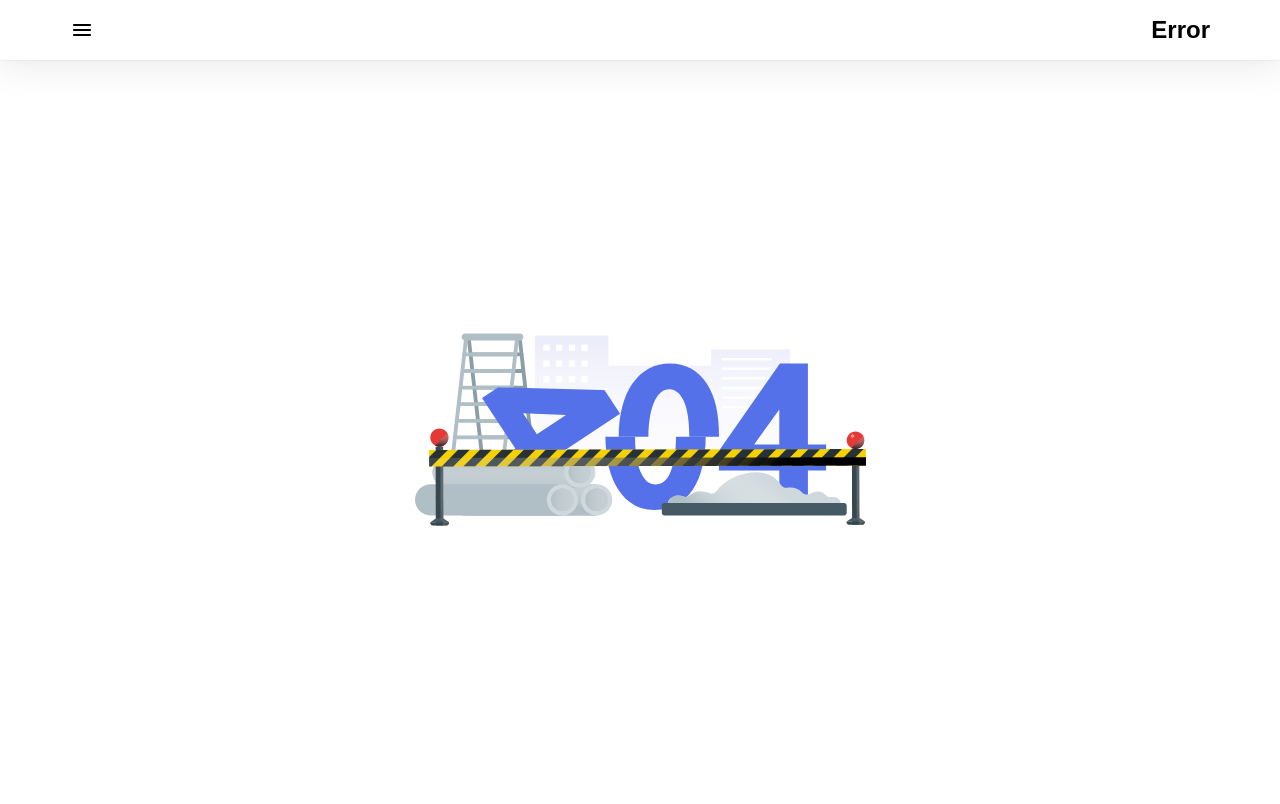
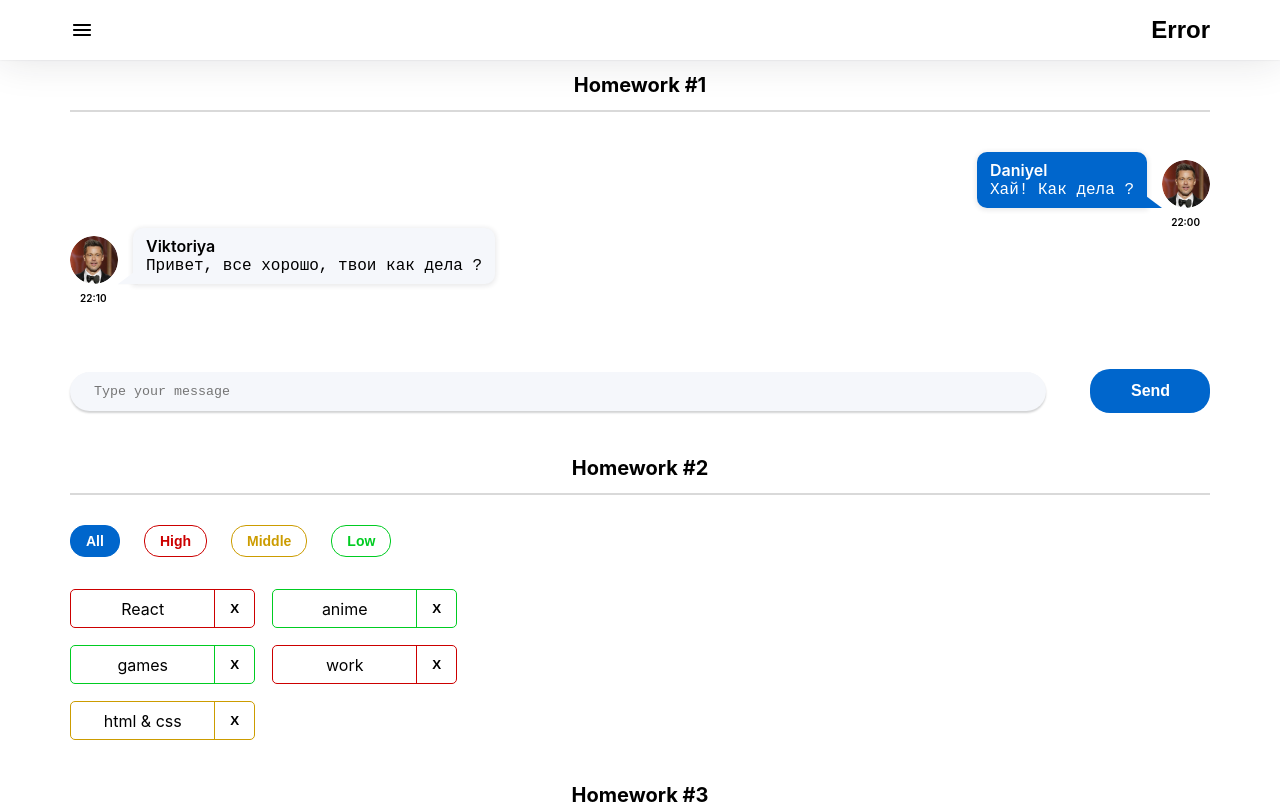
Before and after one commit to Daniyel-Tkachuk/homework-2-autoCheck, a React (Create React App) app: page /#/ in a window 1280 px wide. Shown: the top 804 px of the page. Built offline with nearby package versions, Linux system fonts and the light colour scheme.

Commit message:
refactor HW-5

```diff
--- a/src/s2-homeworks/hw05/Pages.tsx
+++ b/src/s2-homeworks/hw05/Pages.tsx
@@ -19,7 +19,7 @@
             <Routes>
                 {/*роутинг будут писать студенты*/}
                 {/*в начале мы попадаем на страницу '/' и переходим сразу на страницу /pre-junior*/}
-                <Route path={PATH.PRE_JUNIOR} element={<PreJunior/>}/>
+                <Route path="/" element={<PreJunior/>}/>
 
                 {/*роуты для /pre-junior, /junior, /junior-plus*/}
                 <Route path={PATH.PRE_JUNIOR} element={<PreJunior/>}/>
--- a/src/s2-homeworks/hw05/header/Header.tsx
+++ b/src/s2-homeworks/hw05/header/Header.tsx
@@ -11,6 +11,7 @@
 export const Header: FC<PropsType> = ({handleOpen}) => {
     // hw5-menu изначально отсутствует, при нажатии на бургер - появляется, при повторном нажатии исчезает
     const location = useLocation()
+    console.log(location);
     const currentPath = location.pathname
 
     const pageName =
--- a/src/s2-homeworks/hw05/pages/Error404.module.css
+++ b/src/s2-homeworks/hw05/pages/Error404.module.css
@@ -4,8 +4,9 @@
 }
 
 .wrapper {
+    display: flex;
     align-items: center;
-    display: flex;
+    justify-content: center;
     height: calc(100vh - var(--header_height));
-    justify-content: center;
+
 }
```
